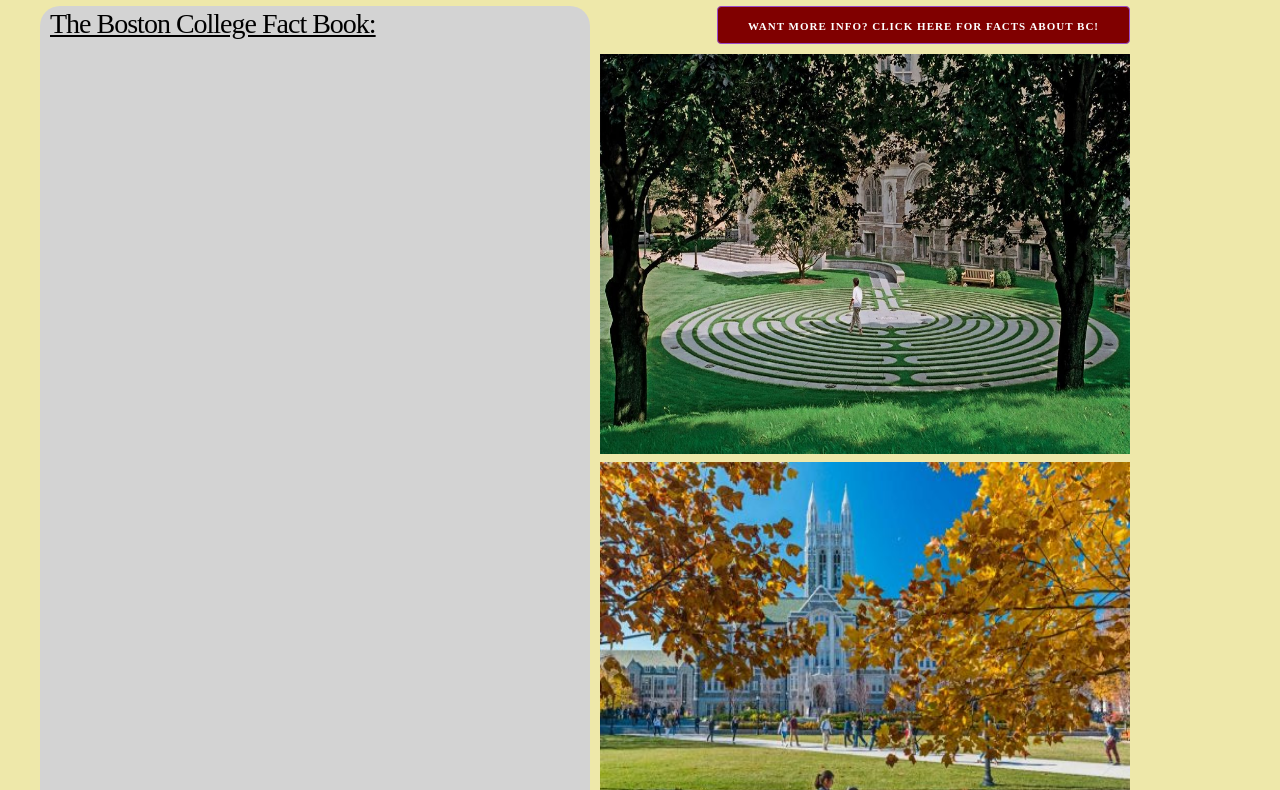
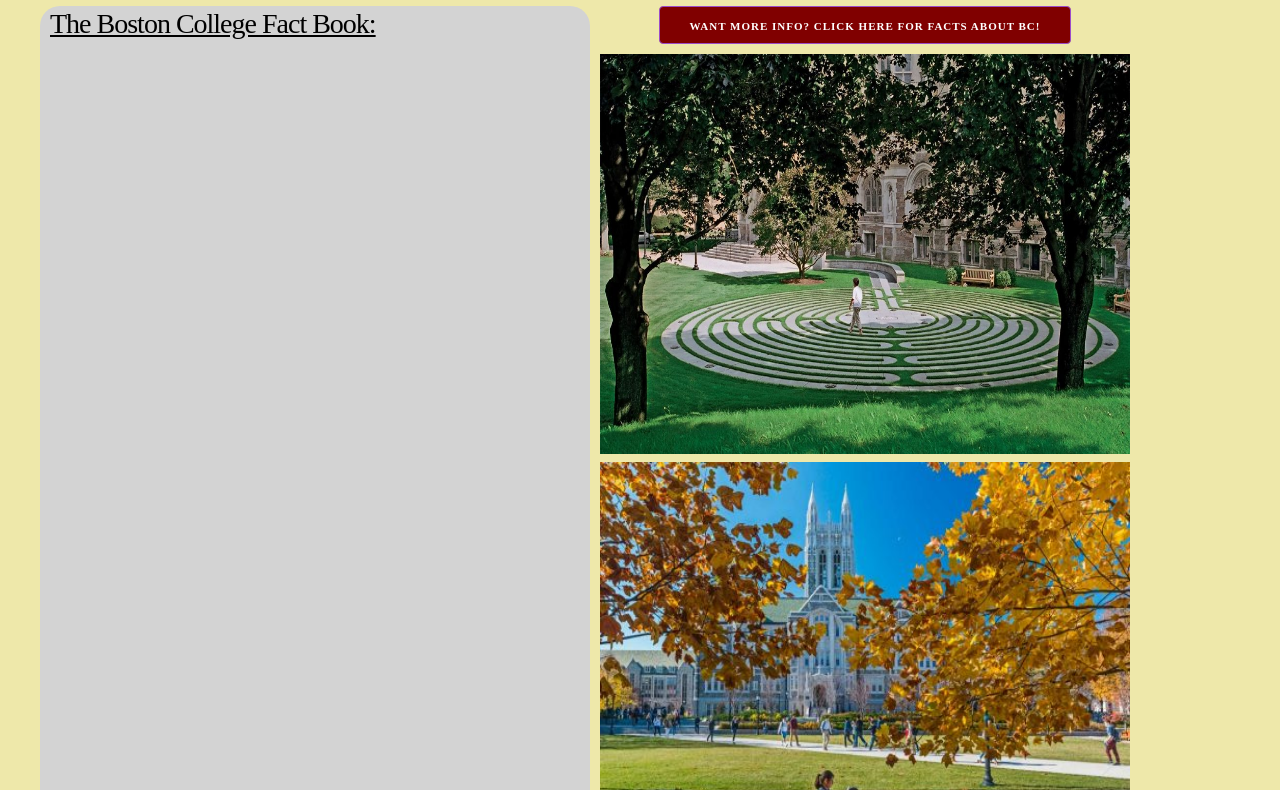
Before and after one commit to peterswi/viz-lab1, a plain HTML site: page index.html in a window 1280 px wide. Shown: the part 99-889 px from the top of the page. Drawn offline with nearby package versions, Linux system fonts and the light colour scheme.

Commit message:
reupdating

```diff
--- a/index.html
+++ b/index.html
@@ -38,7 +38,7 @@
 
             <div class="column">
                 <div>
-                    <button id="generate" class="button float-right">
+                    <button id="generate" class="button">
                         <b>Want more info? Click here for facts about BC!</b>
                     </button>
                 </div>
--- a/style.css
+++ b/style.css
@@ -27,6 +27,9 @@ h1 {
 .button {
     color: white;
     background-color: maroon;
+    margin-left: auto;
+    margin-right: auto;
+    display: block;
 }
 .button-outline {
     color: Black;
```
